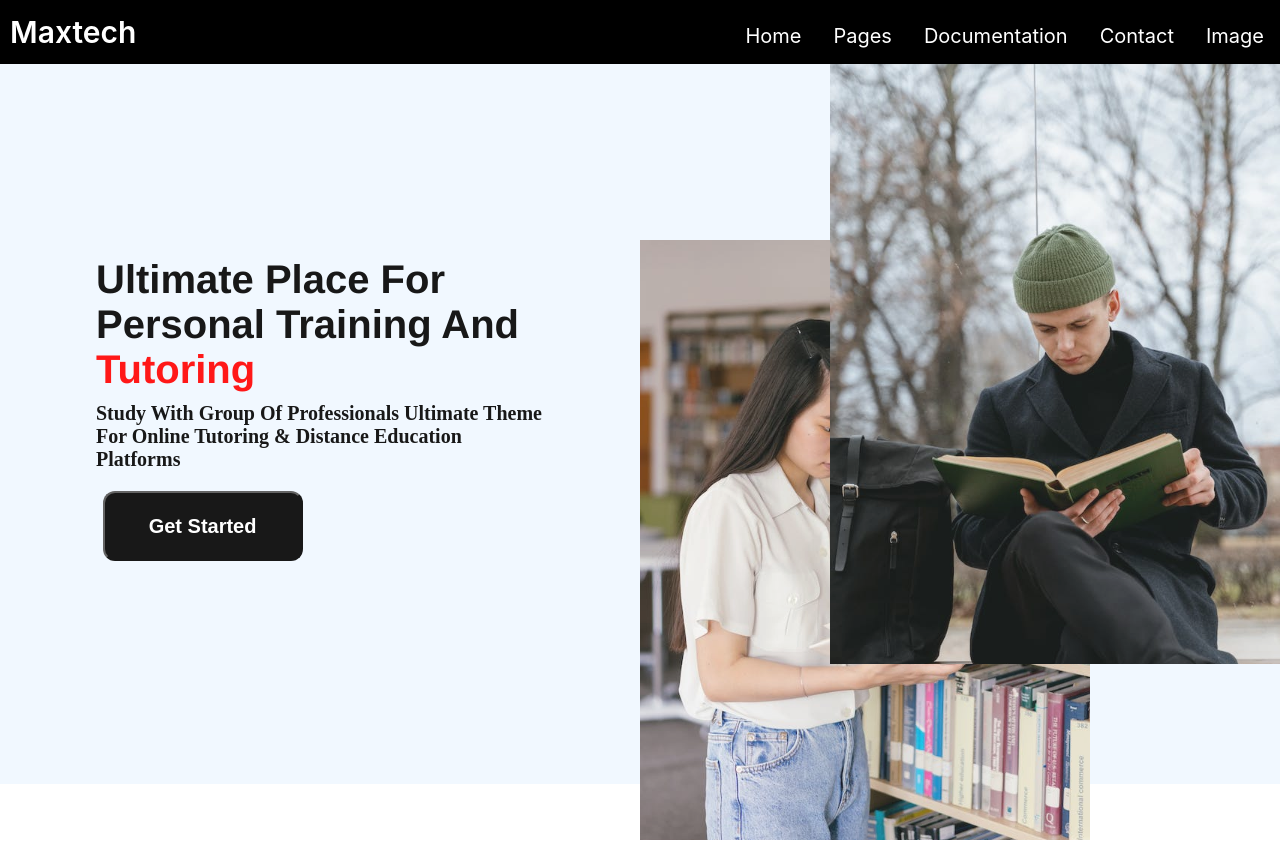
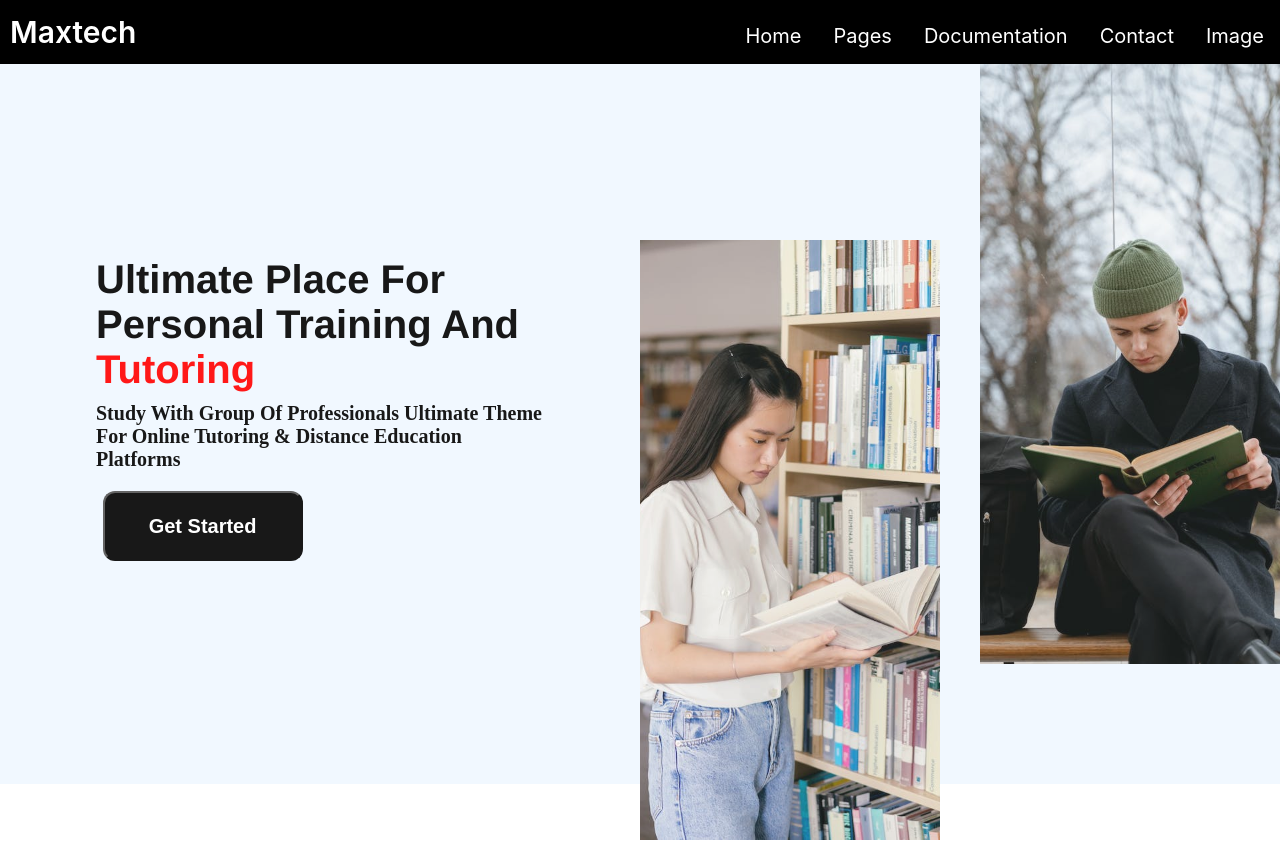
Before and after one commit to 277pawan/Maxtech, a React (Create React App) app: page / in a window 1280 px wide. Shown: the top 842 px of the page. Built offline with nearby package versions, Linux system fonts and the light colour scheme; a web font is replaced by a local one.

Commit message:
thinkasd

```diff
--- a/src/Components/Header/Header.css
+++ b/src/Components/Header/Header.css
@@ -76,7 +76,7 @@
 }
 .boy{
     height: 600px;
-    width: 450px;
+    width: 300px;
     position: absolute;
     right: 0%;
     top: -100%;
@@ -84,7 +84,7 @@
 }
 .girl{
     height: 600px;
-    width: 450px;
+    width: 300px;
     position: absolute;
     top:100%;
     object-fit: cover;
```
